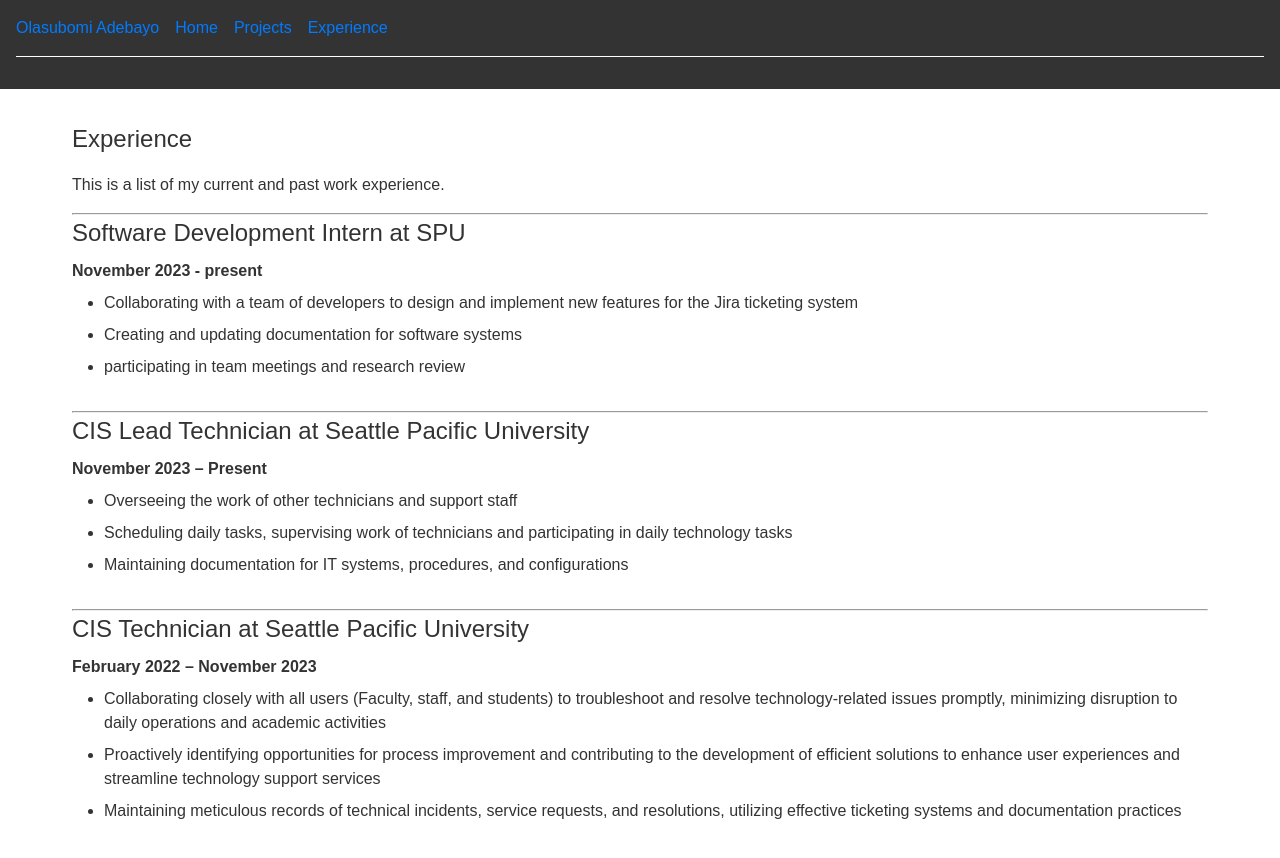
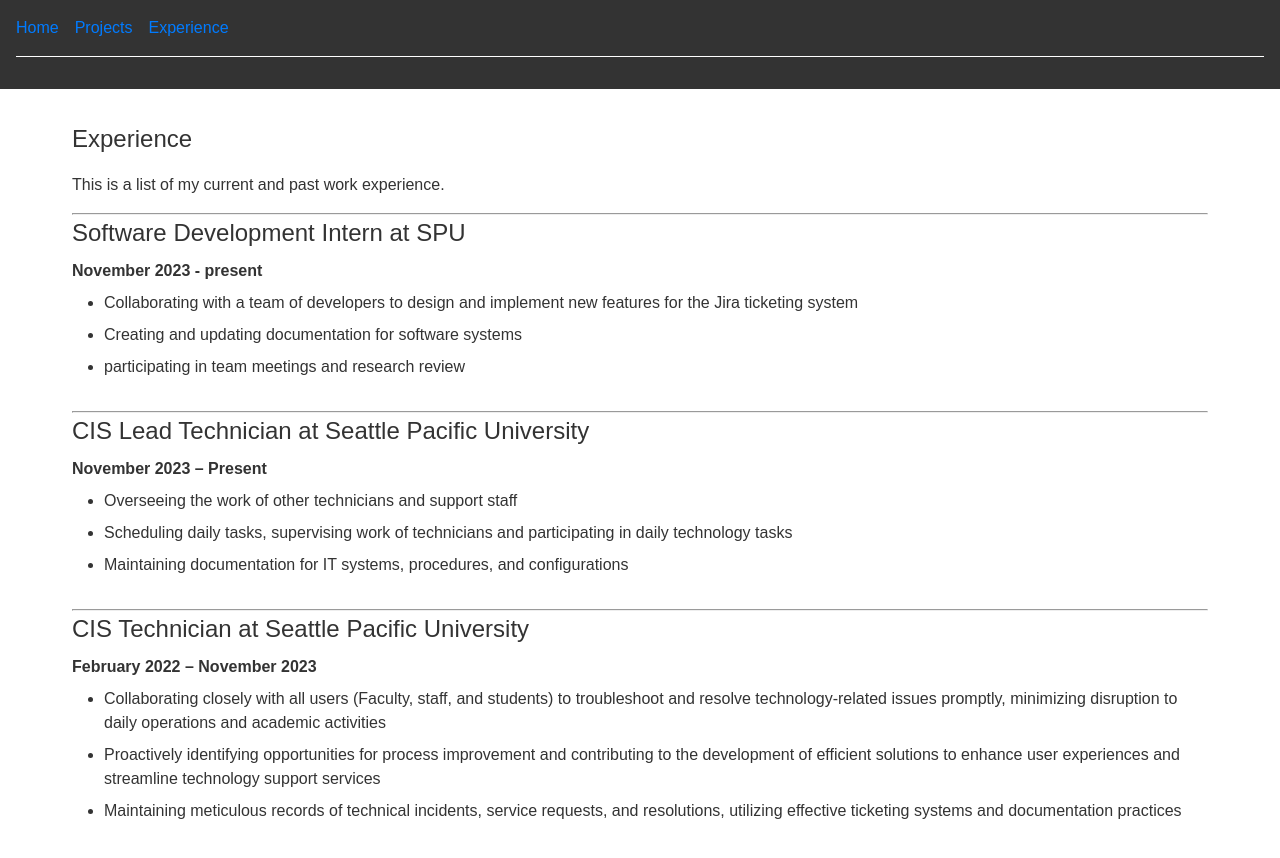
Before and after one commit to DanDebayo/DanDebayo.github.io, a plain HTML site: page Experience.html in a window 1280 px wide. Drawn offline with Linux system fonts and the light colour scheme.

Commit message:
Update Experience.html

```diff
--- a/Experience.html
+++ b/Experience.html
@@ -29,8 +29,6 @@
     <nav aria-label="Main navigation">
 
       <ul class="nav-list">
-
-        <li class="nav-item"><a href="/index.html">Olasubomi Adebayo</a></li>
 
         <li class="nav-item"><a href="/index.html">Home</a></li>
 
```
